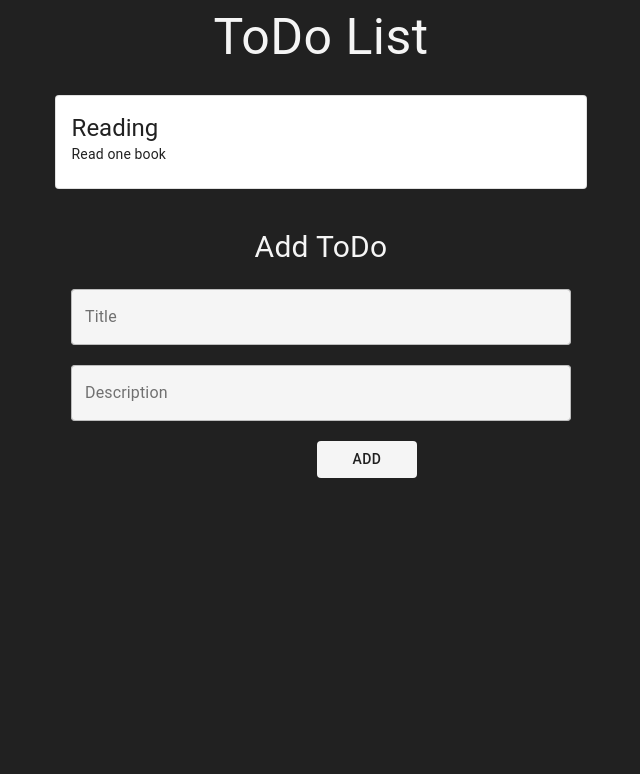
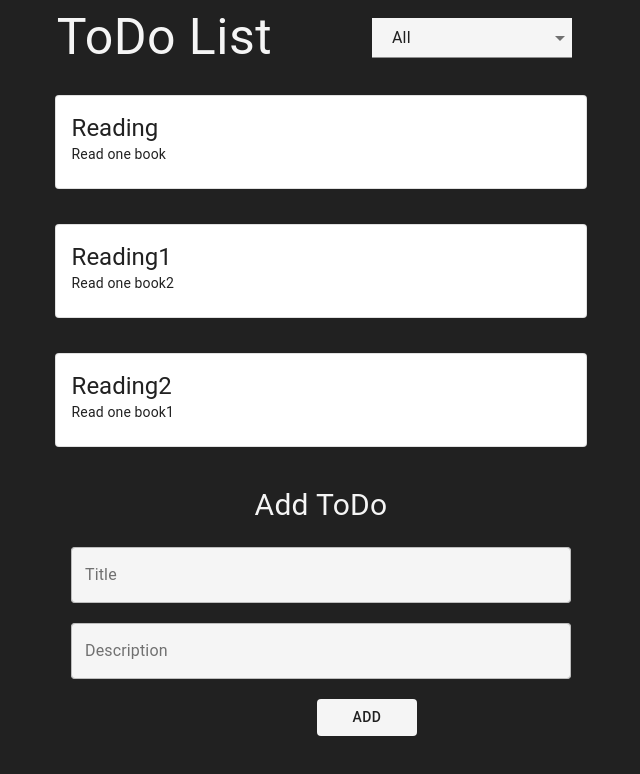
Before and after one commit to PolinaRaguilo/TodoList, a React (Create React App) app: page / in a window 1280 px wide. Shown: the top 774 px of the page, without its empty margins (319-959 px from the left). Built offline with nearby package versions, Linux system fonts and the light colour scheme.

Commit message:
Added sorting

```diff
--- a/src/components/main-page/Main-page.js
+++ b/src/components/main-page/Main-page.js
@@ -1,4 +1,10 @@
-import { Container, makeStyles, Typography } from '@material-ui/core';
+import {
+  Container,
+  makeStyles,
+  MenuItem,
+  Select,
+  Typography,
+} from '@material-ui/core';
 import { useState } from 'react';
 import AddForm from '../add-form/add-form';
 import CardTodo from '../card-todo/Card-todo';
@@ -8,23 +14,76 @@ const useStyles = makeStyles(() => ({
     fontSize: 50,
     textAlign: 'center',
     marginBottom: 20,
+    marginRight: 100,
+  },
+  wrapper: {
+    display: 'flex',
+    alignItems: 'center',
+    justifyContent: 'flex-end',
+  },
+  selectState: {
+    width: 200,
+    height: 40,
+    marginRight: 45,
   },
 }));
 
 const MainPage = () => {
   const classes = useStyles();
 
+  const [currentState, setCurrentState] = useState('All');
+
   const [items, setItems] = useState([
-    { id: 0, title: 'Reading', description: 'Read one book' },
+    { id: 0, title: 'Reading', description: 'Read one book', state: 'todo' },
+    {
+      id: 1,
+      title: 'Reading1',
+      description: 'Read one book2',
+      state: 'in-progress',
+    },
+    {
+      id: 2,
+      title: 'Reading2',
+      description: 'Read one book1',
+      state: 'in-progress',
+    },
   ]);
+
+  const stateValues = [
+    { value: 'All', text: 'All' },
+    { value: 'todo', text: 'ToDo' },
+    { value: 'in-progress', text: 'In progress' },
+    { value: 'done', text: 'Done' },
+  ];
+
+  const handleChange = (event) => {
+    setCurrentState(event.target.value);
+  };
 
   return (
     <>
-      <Typography className={classes.main__title}>ToDo List</Typography>
+      <Container className={classes.wrapper}>
+        <Typography className={classes.main__title}>ToDo List</Typography>
+        <Select
+          className={classes.selectState}
+          labelId="select-state"
+          value={currentState}
+          onChange={handleChange}
+        >
+          {stateValues.map((item) => {
+            return <MenuItem value={item.value}>{item.text}</MenuItem>;
+          })}
+        </Select>
+      </Container>
+
       <Container>
-        {items.map((item) => {
-          return <CardTodo key={item.id} todo={item} />;
-        })}
+        {items
+          .filter((todoItem) =>
+            currentState === 'All' ? todoItem : todoItem.state === currentState,
+          )
+          .map((item) => {
+            return <CardTodo key={item.id} todo={item} />;
+          })}
       </Container>
       <AddForm addItem={setItems} />
     </>
--- a/src/styles/theme.js
+++ b/src/styles/theme.js
@@ -43,6 +43,11 @@ const theme = createMuiTheme({
     MuiTypography: {
       root: {},
     },
+    MuiSelect: {
+      select: {
+        paddingLeft: 20,
+      },
+    },
   },
 });
 
```
